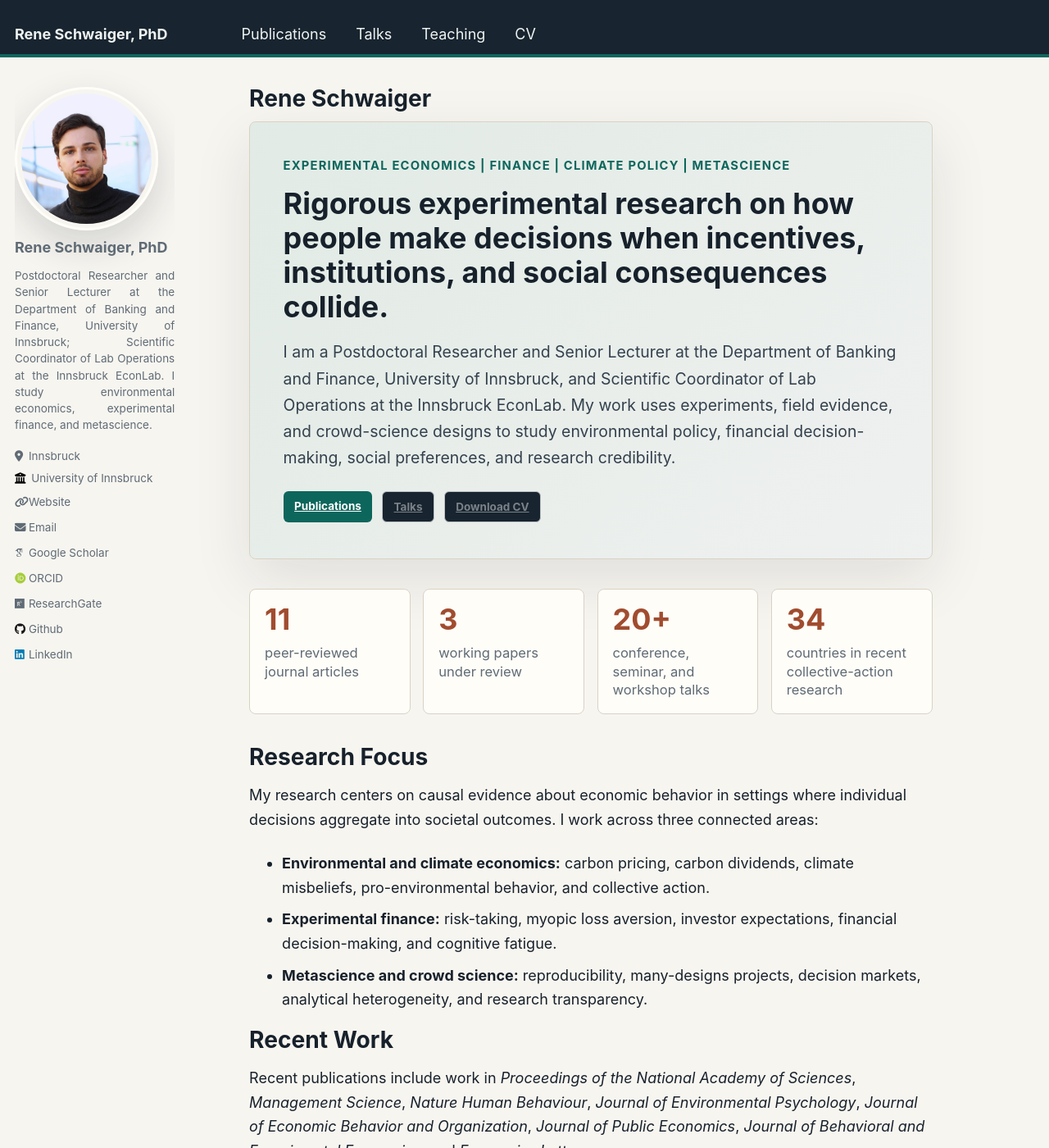
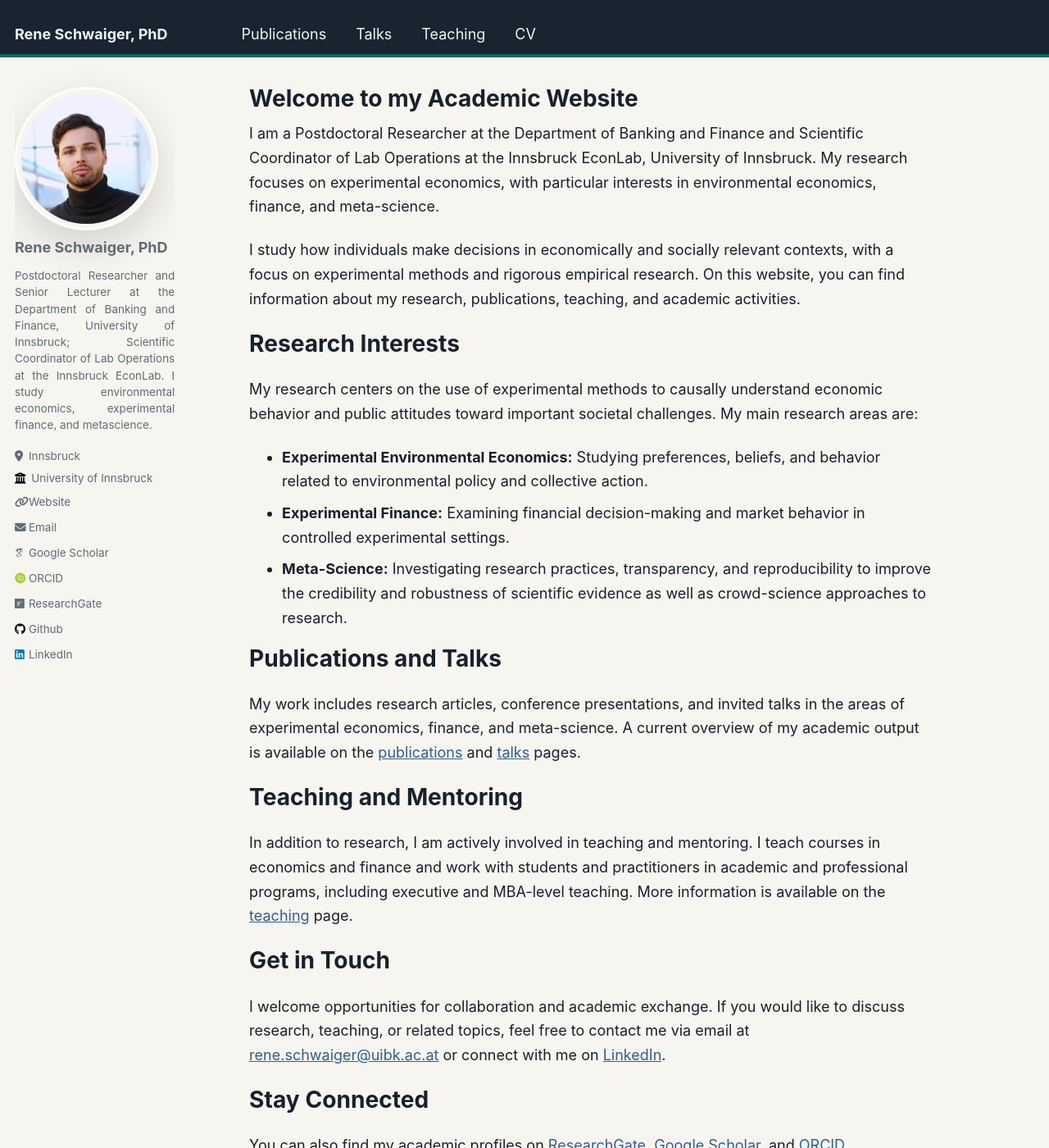
Before and after one commit to Rene1208/website, a Jekyll site: the page built from _pages/about.md, in a window 1280 px wide and 1400 px high. Shown: the whole window at 82% size. Built offline with Jekyll 4.4.1, drawn with Linux system fonts in a browser that asks for light colours; some web fonts are replaced; some of the changed text lies outside the part shown.

Commit message:
update page Codex

```diff
--- a/_config.yml
+++ b/_config.yml
@@ -280,8 +280,8 @@ whitelist:
 #  - <base_path/categories/my-awesome-category/index.html ~> path: /categories/
 #  - <base_path/my-awesome-category/index.html ~> path: /
 category_archive:
-  type: liquid
-  path: /categories/
+  type:
+  path:
 tag_archive:
   type: liquid
   path: /tags/
--- a/_includes/archive-single.html
+++ b/_includes/archive-single.html
@@ -41,9 +41,9 @@
         {% if post.collection == 'teaching' %}
           <p> {{ post.type }}, <i>{{ post.venue }}</i>, {{ post.date | default: "1900-01-01" | date: "%Y" }} </p>
         {% elsif post.collection == 'publications' %}
-          {% if post.category == 'working-paper' %}
+          {% if post.publication_type == 'working-paper' %}
             <p>{{ post.status | default: "Working paper" }}, {{ post.date | default: "1900-01-01" | date: "%Y" }}</p>
-          {% elsif post.category == 'preprint' %}
+          {% elsif post.publication_type == 'preprint' %}
             <p>Preprint, {{ post.date | default: "1900-01-01" | date: "%Y" }}</p>
           {% else %}
             <p>Published in <i>{{ post.venue }}</i>, {{ post.date | default: "1900-01-01" | date: "%Y" }} </p>
--- a/_pages/about.md
+++ b/_pages/about.md
@@ -1,71 +1,62 @@
 ---
 permalink: /
-title: "Rene Schwaiger"
+title: "Welcome to my Academic Website"
 author_profile: true
 redirect_from:
   - /about/
   - /about.html
 ---
 
-<section class="home-hero">
-  <p class="eyebrow">Experimental economics | finance | climate policy | metascience</p>
-  <h1>Rigorous experimental research on how people make decisions when incentives, institutions, and social consequences collide.</h1>
-  <p class="lead">I am a Postdoctoral Researcher and Senior Lecturer at the Department of Banking and Finance, University of Innsbruck, and Scientific Coordinator of Lab Operations at the Innsbruck EconLab. My work uses experiments, field evidence, and crowd-science designs to study environmental policy, financial decision-making, social preferences, and research credibility.</p>
-  <div class="hero-actions">
-    <a class="btn btn--primary" href="/publications/">Publications</a>
-    <a class="btn btn--inverse" href="/talks/">Talks</a>
-    <a class="btn btn--inverse" href="/CVsource/CV_Rene_Schwaiger.pdf">Download CV</a>
-  </div>
-</section>
+<a id="about-me"></a>
+I am a Postdoctoral Researcher at the Department of Banking and Finance and Scientific Coordinator of Lab Operations at
+the Innsbruck EconLab, University of Innsbruck. My research focuses on experimental economics, with particular interests
+in environmental economics, finance, and meta-science.
 
-<section class="metric-grid" aria-label="Academic profile highlights">
-  <div>
-    <strong>11</strong>
-    <span>peer-reviewed journal articles</span>
-  </div>
-  <div>
-    <strong>3</strong>
-    <span>working papers under review</span>
-  </div>
-  <div>
-    <strong>20+</strong>
-    <span>conference, seminar, and workshop talks</span>
-  </div>
-  <div>
-    <strong>34</strong>
-    <span>countries in recent collective-action research</span>
-  </div>
-</section>
+I study how individuals make decisions in economically and socially relevant contexts, with a focus on experimental
+methods and rigorous empirical research. On this website, you can find information about my research, publications,
+teaching, and academic activities.
 
-Research Focus
+Research Interests
 ======
+<a id="research-interests"></a>
 
-My research centers on causal evidence about economic behavior in settings where individual decisions aggregate into societal outcomes. I work across three connected areas:
+My research centers on the use of experimental methods to causally understand economic behavior and public attitudes
+toward important societal challenges. My main research areas are:
 
-- **Environmental and climate economics:** carbon pricing, carbon dividends, climate misbeliefs, pro-environmental behavior, and collective action.
-- **Experimental finance:** risk-taking, myopic loss aversion, investor expectations, financial decision-making, and cognitive fatigue.
-- **Metascience and crowd science:** reproducibility, many-designs projects, decision markets, analytical heterogeneity, and research transparency.
+- **Experimental Environmental Economics:** Studying preferences, beliefs, and behavior related to environmental policy
+  and collective action.
+- **Experimental Finance:** Examining financial decision-making and market behavior in controlled experimental settings.
+- **Meta-Science:** Investigating research practices, transparency, and reproducibility to improve the credibility and
+  robustness of scientific evidence as well as crowd-science approaches to research.
 
-Recent Work
+Publications and Talks
 ======
+<a id="publications-talks"></a>
 
-Recent publications include work in *Proceedings of the National Academy of Sciences*, *Management Science*, *Nature Human Behaviour*, *Journal of Environmental Psychology*, *Journal of Economic Behavior and Organization*, *Journal of Public Economics*, *Journal of Behavioral and Experimental Economics*, and *Economics Letters*.
+My work includes research articles, conference presentations, and invited talks in the areas of experimental economics,
+finance, and meta-science. A current overview of my academic output is available on the [publications](/publications/)
+and [talks](/talks/) pages.
 
-Current projects include work on decision flexibility and myopic loss aversion, a digital Digit Span Backwards task for measuring cognitive fatigue in the lab, behavioral interventions for carbon-pricing support, visible tax dividends, strategic analyses in research, and climate misinformation.
+Teaching and Mentoring
+======
+<a id="teaching-mentoring"></a>
 
-Academic Roles
+In addition to research, I am actively involved in teaching and mentoring. I teach courses in economics and finance and
+work with students and practitioners in academic and professional programs, including executive and MBA-level teaching.
+More information is available on the [teaching](/teaching/) page.
+
+Get in Touch
 ======
+<a id="get-in-touch"></a>
 
-I am based at the University of Innsbruck, where I conduct research, teach in economics and finance programs, coordinate lab operations at the Innsbruck EconLab, supervise theses, and contribute to curriculum and committee work. I am also a contributing author to the Austrian Assessment Report on Climate Change 2 in the chapter on demand-side transformations toward net zero.
+I welcome opportunities for collaboration and academic exchange. If you would like to discuss research, teaching, or
+related topics, feel free to contact me via email at [rene.schwaiger@uibk.ac.at](mailto:rene.schwaiger@uibk.ac.at) or
+connect with me on [LinkedIn](https://www.linkedin.com/in/rene-schwaiger-57a4b3bb).
 
-Selected Recognition
+Stay Connected
 ======
+<a id="stay-connected"></a>
 
-- Clemens August Andreae Prize for the best dissertation in economics at the University of Innsbruck.
-- Schrödinger Program C2 revision for a one-year research stay at Yale School of Management with a return phase.
-- Research grants from the Tyrolean Science Funding program, Kaiserschild Stiftung, BAFIT, the University of Innsbruck, and the Bank Austria Foundation.
-
-Contact
-======
-
-I welcome collaboration and academic exchange. You can reach me at [rene.schwaiger@uibk.ac.at](mailto:rene.schwaiger@uibk.ac.at), find my work on [Google Scholar](https://scholar.google.com/citations?user=FKR8WdMAAAAJ), [ORCID](https://orcid.org/0000-0003-2607-5986), and [ResearchGate](https://www.researchgate.net/profile/Rene-Schwaiger), or connect with me on [LinkedIn](https://www.linkedin.com/in/rene-schwaiger-57a4b3bb).
+You can also find my academic profiles
+on [ResearchGate](https://www.researchgate.net/profile/Rene-Schwaiger), [Google Scholar](https://scholar.google.com/citations?user=FKR8WdMAAAAJ),
+and [ORCID](https://orcid.org/0000-0003-2607-5986).
--- a/_pages/category-archive.html
+++ b/_pages/category-archive.html
@@ -3,6 +3,8 @@ layout: archive
 permalink: /categories/
 title: "Posts by Category"
 author_profile: true
+published: false
+sitemap: false
 ---
 
 {% include base_path %}
--- a/_sass/custom.scss
+++ b/_sass/custom.scss
@@ -100,47 +100,6 @@ a:hover {
   color: var(--muted);
 }
 
-.home-hero {
-  margin: 0 0 2rem;
-  padding: 2.25rem;
-  background:
-    linear-gradient(135deg, rgba(13, 102, 92, 0.12), rgba(49, 95, 140, 0.08)),
-    var(--surface);
-  border: 1px solid var(--line);
-  border-radius: 8px;
-  box-shadow: 0 24px 70px rgba(23, 33, 43, 0.10);
-}
-
-.home-hero .eyebrow {
-  margin: 0 0 0.8rem;
-  color: var(--accent);
-  font-size: 0.82rem;
-  font-weight: 750;
-  letter-spacing: 0.08em;
-  text-transform: uppercase;
-}
-
-.home-hero h1 {
-  margin: 0 0 1rem;
-  max-width: 980px;
-  color: var(--ink);
-  font-size: 2rem;
-  line-height: 1.16;
-}
-
-.home-hero .lead {
-  max-width: 900px;
-  color: #34414d;
-  font-size: 1.08rem;
-}
-
-.hero-actions {
-  display: flex;
-  flex-wrap: wrap;
-  gap: 0.65rem;
-  margin-top: 1.4rem;
-}
-
 .btn,
 .btn--primary,
 .btn--inverse {
@@ -155,36 +114,6 @@ a:hover {
 .btn--inverse {
   background: var(--nav);
   color: #fff;
-}
-
-.metric-grid {
-  display: grid;
-  grid-template-columns: repeat(4, minmax(0, 1fr));
-  gap: 0.85rem;
-  margin: 0 0 2rem;
-}
-
-.metric-grid div {
-  min-height: 8rem;
-  padding: 1rem;
-  background: var(--surface);
-  border: 1px solid var(--line);
-  border-radius: 8px;
-}
-
-.metric-grid strong {
-  display: block;
-  color: var(--accent-2);
-  font-size: 2rem;
-  line-height: 1;
-}
-
-.metric-grid span {
-  display: block;
-  margin-top: 0.7rem;
-  color: var(--muted);
-  font-size: 0.92rem;
-  line-height: 1.35;
 }
 
 .intro-panel {
@@ -225,7 +154,7 @@ a:hover {
 }
 
 .map-frame {
-  width: 100%;
+  width: min(100%, 1100px);
   overflow: hidden;
   background: var(--surface);
   border: 1px solid var(--line);
@@ -236,7 +165,8 @@ a:hover {
 .map-frame iframe {
   display: block;
   width: 100%;
-  height: 700px;
+  min-height: 700px;
+  height: 75vh;
   border: 0;
 }
 
@@ -248,9 +178,6 @@ a:hover {
     padding: 0 1rem;
   }
 
-  .metric-grid {
-    grid-template-columns: repeat(2, minmax(0, 1fr));
-  }
 }
 
 @media only screen and (max-width: 600px) {
@@ -259,27 +186,8 @@ a:hover {
     padding-top: 58px;
   }
 
-  .home-hero {
-    padding: 1.25rem;
-  }
-
-  .home-hero h1 {
-    font-size: 1.55rem;
-  }
-
-  .home-hero .lead {
-    font-size: 1rem;
-  }
-
-  .metric-grid {
-    grid-template-columns: 1fr;
-  }
-
-  .metric-grid div {
-    min-height: auto;
-  }
-
   .map-frame iframe {
-    height: 520px;
+    min-height: 560px;
+    height: 70vh;
   }
 }
```
Also changed, not shown: talkmap/leaflet_dist/screen.css (+4 -3 lines).
